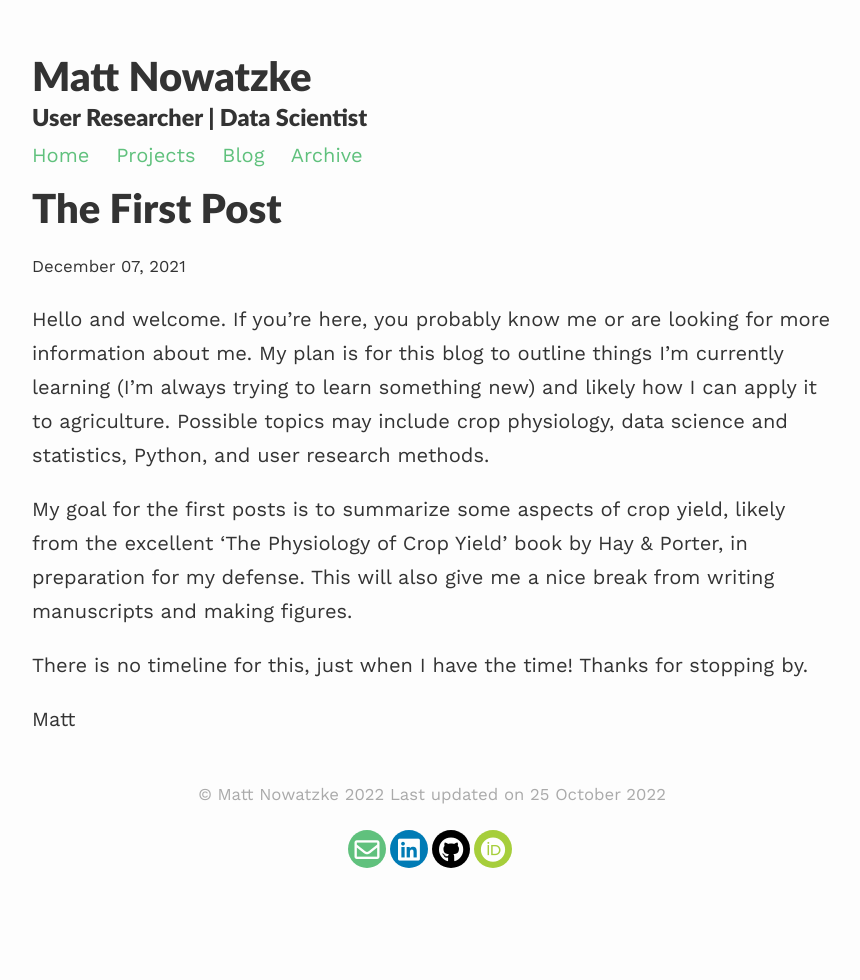
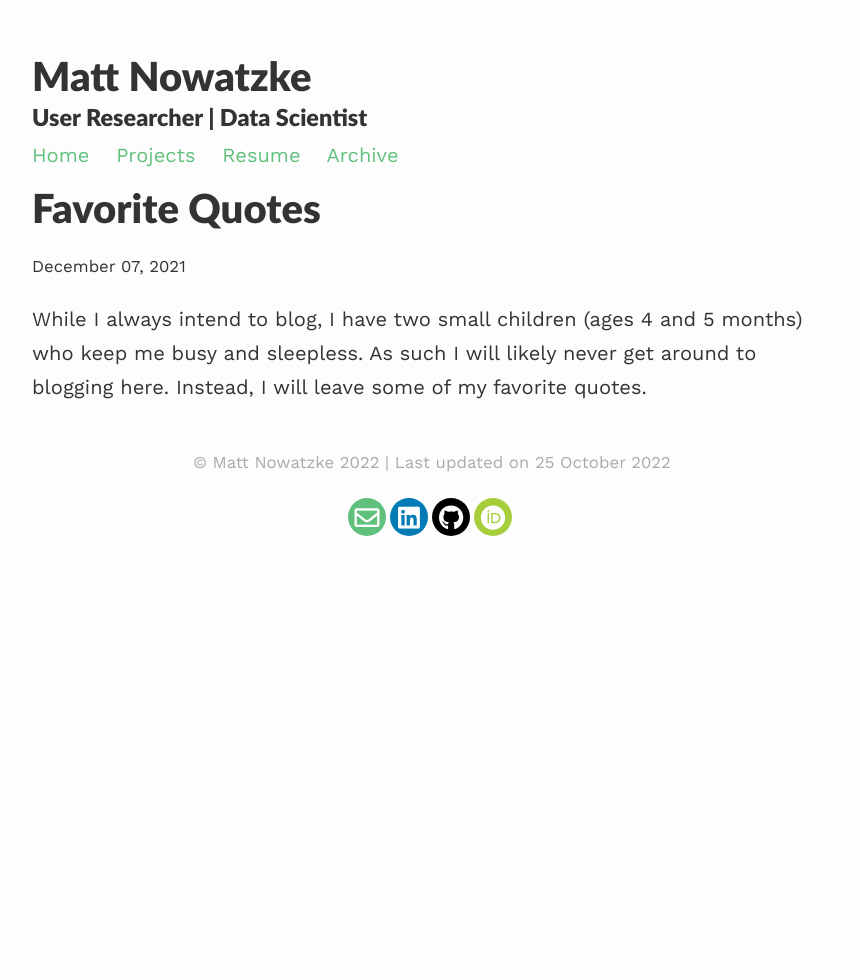
Before and after one commit to mnowatzke/mnowatzke.github.io, a Jekyll site: the page built from _posts/2021-12-07-jekyll.md, in a window 1280 px wide. Shown: the whole page, without its empty margins (208-1068 px from the left). Built offline with Jekyll 4.4.1, drawn with Linux system fonts in a browser that asks for light colours; nearby versions of some CDN libraries.

Commit message:
lots of changes -- what not to say

```diff
--- a/_includes/navigation.html
+++ b/_includes/navigation.html
@@ -1,6 +1,6 @@
 <div class="links scroll">
         <a href="{{site.baseurl}}/">Home</a>
         <a href="{{site.baseurl}}/projects/">Projects</a>
-        <a href="{{site.baseurl}}/blog/">Blog</a>
+        <a href="{{site.baseurl}}/resume/">Resume</a>
         <a href="{{site.baseurl}}/archive/">Archive</a>
 </div>
--- a/_layouts/default.html
+++ b/_layouts/default.html
@@ -34,7 +34,7 @@
 
         <footer>
           <p class="copy">
-            <small> &copy; {{site.title}} {{ site.time | date: '%Y' }}
+            <small> &copy; {{site.title}} {{ site.time | date: '%Y' }} |
                     Last updated on {{ site.time | date_to_long_string }}
             </small>
           </p>
--- a/_posts/2021-12-07-jekyll.md
+++ b/_posts/2021-12-07-jekyll.md
@@ -1,12 +1,6 @@
 ---
 layout: post
-title: "The First Post"
+title: "Favorite Quotes"
 ---
 
-Hello and welcome. If you're here, you probably know me or are looking for more information about me. My plan is for this blog to outline things I'm currently learning (I'm always trying to learn something new) and likely how I can apply it to agriculture. Possible topics may include crop physiology, data science and statistics, Python, and user research methods.
-
-My goal for the first posts is to summarize some aspects of crop yield, likely from the excellent 'The Physiology of Crop Yield' book by Hay & Porter, in preparation for my defense. This will also give me a nice break from writing manuscripts and making figures.
-
-There is no timeline for this, just when I have the time! Thanks for stopping by.
-
-Matt
+While I always intend to blog, I have two small children (ages 4 and 5 months) who keep me busy and sleepless. As such I will likely never get around to blogging here. Instead, I will leave some of my favorite quotes.
```
Also changed, not shown: _projects/1_project.md (+8 -2 lines), _projects/2_project.md (+5 -2 lines), _projects/images/HPA-Process-Diagram.png (renamed from assets/images/HPA-Process-Diagram.png), 2 other files.
